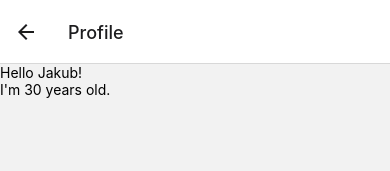
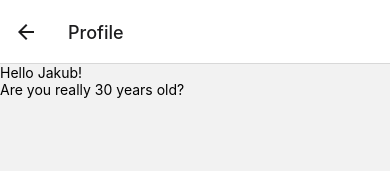
Before and after one commit to dzejkob23/clean-architecture-app, a React Native app: screen /Home in a window 390 px wide. Both pictures are taken after a click on the button "GO TO THE PROFILE SCREEN". Shown: the top 171 px of the page. Built offline with nearby package versions, Linux system fonts and the light colour scheme.

Commit message:
Updated tree directory structure

```diff
--- a/src/app/feature/Home/presenter.tsx
+++ b/src/app/feature/Home/presenter.tsx
@@ -1,4 +1,4 @@
-import {GetUserUseCase} from "../../../domain/GetUserUseCase";
+import {GetUserUseCase} from "../../../domain/feature/user/use_case/GetUserUseCase";
 import {UserRepositoryImpl} from "../../../data/UserRepositoryImpl";
 import {User} from "../../../model/User";
 
--- a/src/app/feature/Profile/index.tsx
+++ b/src/app/feature/Profile/index.tsx
@@ -5,7 +5,7 @@ const ProfileScreen = ({navigation, route}) => {
     return (
         <View>
             <Text>Hello {route.params.userName}!</Text>
-            <Text>I'm {route.params.userAge} years old.</Text>
+            <Text>Are you really {route.params.userAge} years old?</Text>
             <StatusBar style="auto"/>
         </View>
     );
--- a/src/data/UserRepositoryImpl.tsx
+++ b/src/data/UserRepositoryImpl.tsx
@@ -1,4 +1,4 @@
-import {UserRepository} from "../domain/UserRepository";
+import {UserRepository} from "../domain/feature/user/repository/UserRepository";
 import {User} from "../model/User";
 
 export class UserRepositoryImpl implements UserRepository {
--- a/src/domain/UserRepository.tsx
+++ b/src/domain/feature/user/repository/UserRepository.tsx
@@ -1,5 +1,5 @@
 // This repository interface defines syntactical contract that a repository implementation should confirm to.
-import {User} from "../model/User";
+import {User} from "../../../../model/User";
 
 export interface UserRepository {
 
--- a/src/domain/GetUserUseCase.tsx
+++ b/src/domain/feature/user/use_case/GetUserUseCase.tsx
@@ -1,6 +1,6 @@
-import {UseCaseNoParams} from "./core/UseCaseNoParams";
-import {UserRepository} from "./UserRepository";
-import {User} from "../model/User";
+import {UseCaseNoParams} from "../../../core/UseCaseNoParams";
+import {UserRepository} from "../repository/UserRepository";
+import {User} from "../../../../model/User";
 
 export class GetUserUseCase extends UseCaseNoParams<User> {
 
```
